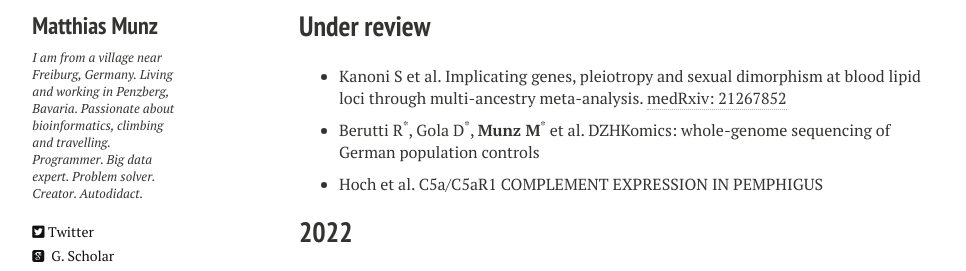
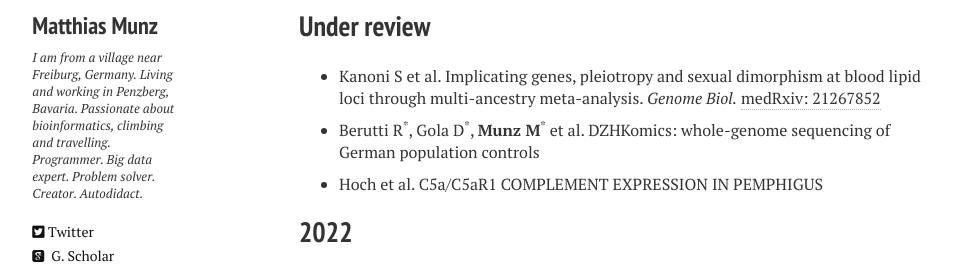
Before and after one commit to matmu/matmu.github.io-deprecated, a Jekyll site: the page built from _pages/publications.md, in a window 1280 px wide and 900 px high. Shown: the part 236-507 px from the top of the window, without its empty margins (21-987 px from the left). Built offline with Jekyll 4.4.1, drawn with Linux system fonts in a browser that asks for light colours; nearby versions of some CDN libraries.

Commit message:
Update publications.yml

```diff
--- a/_data/publications.yml
+++ b/_data/publications.yml
@@ -5,6 +5,7 @@
       title: "Implicating genes, pleiotropy and sexual dimorphism at blood lipid loci through multi-ancestry meta-analysis."
       medrxiv: 21267852
       medrxiv_link: "https://doi.org/10.1101/2021.12.15.21267852"
+      journal: "Genome Biol."
     - authors: "Berutti R<sup>*</sup>, Gola D<sup>*</sup>, <b>Munz M</b><sup>*</sup> et al."
       title: "DZHKomics: whole-genome sequencing of German population controls"
     - authors: "Hoch et al."
```
